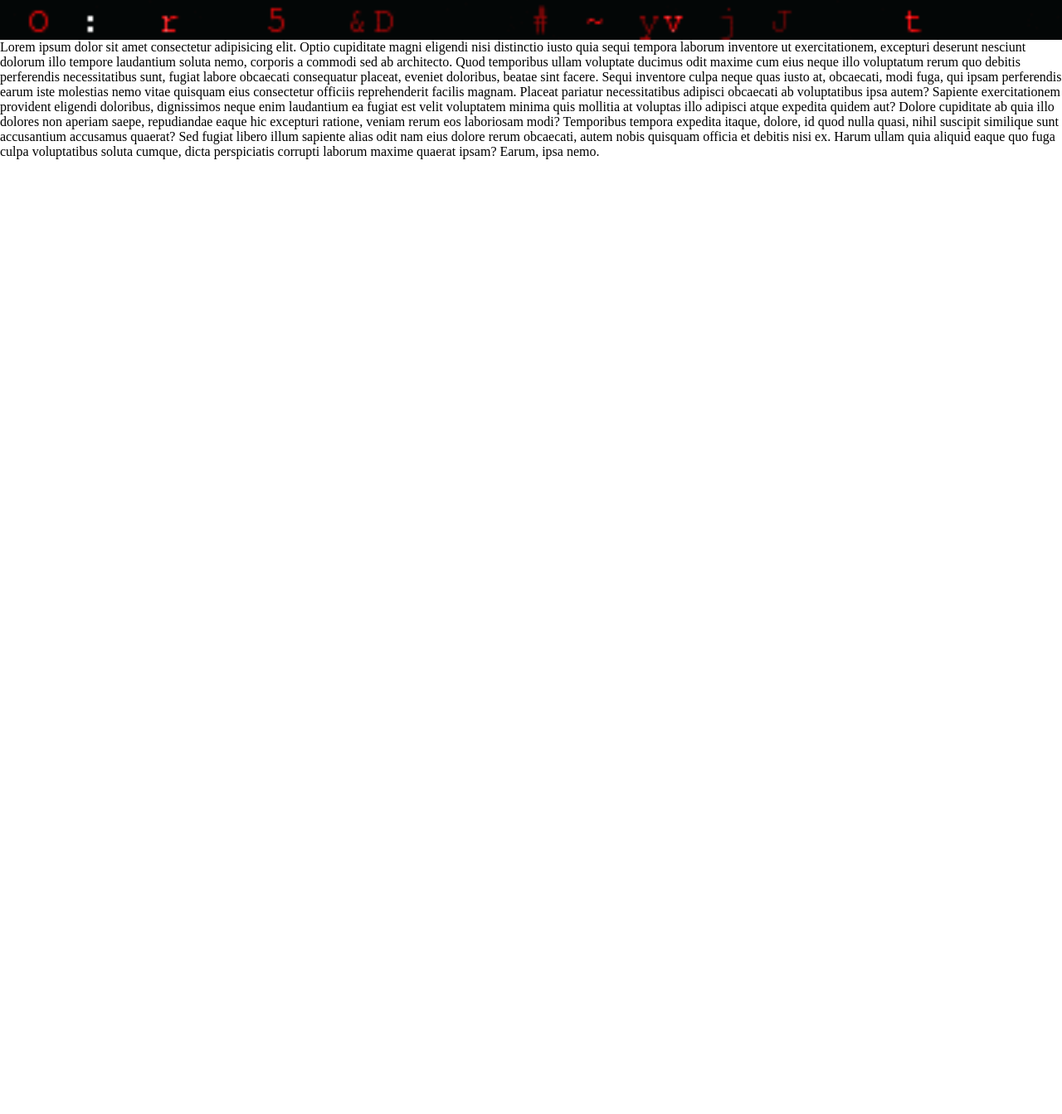
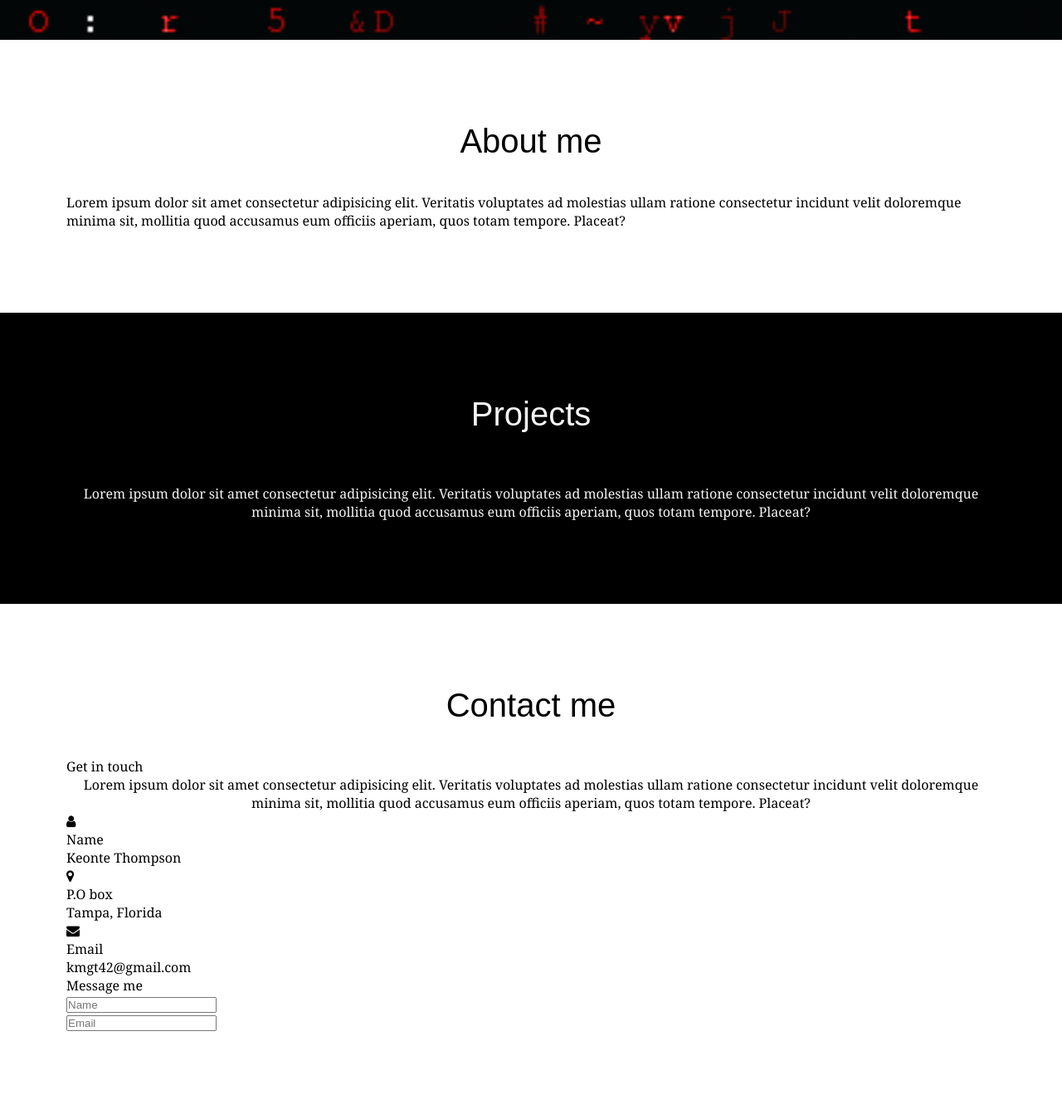
Before and after one commit to kthom42/folio-me-porto, a plain HTML site: page index.html in a window 1280 px wide. Shown: the part 752-2095 px from the top of the page at 83% size. Before the commit the page ends 944 px from the top, so only its background shows below. Drawn offline with Linux system fonts and the light colour scheme.

Commit message:
added html for contact info

```diff
--- a/assets/css/css stylesheet.css
+++ b/assets/css/css stylesheet.css
@@ -50,6 +50,7 @@
 
 .home{
     display: flex;
+    /*source https://gfycat.com/actualneglectedemperorpenguin-the-matrix-laurence-fishburne-carrie-anne-moss*/
     background: url("../images/matrix.gif"), no-repeat center;
     height: 100vh;
     color: whitesmoke;
@@ -90,6 +91,91 @@
 
 }
 
+/*about section*/
+
+section{
+    padding: 100px 0;
+}
+
+.about{
+    font-family: Georgia, 'Times New Roman', Times, serif;
+
+}
+
+.about .title{
+    text-align: center;
+    font-family: fantasy;
+    font-size: 40px;
+    font-weight: 500;
+    padding-bottom: 40px;
+}
+
+.about .about-content p{
+    text-align: center;
+}
+
+/*projects section*/
+
+section{
+    padding: 100px 0;
+}
+
+.projects{
+    font-family: Georgia, 'Times New Roman', Times, serif;
+    background-color: black;
+
+}
+
+.projects .title{
+    text-align: center;
+    font-family: fantasy;
+    font-size: 40px;
+    font-weight: 500;
+    padding-bottom: 40px;
+    color: whitesmoke;
+}
+
+.projects .projects-content p{
+    text-align: center;
+    color: whitesmoke;
+}
+
+/*contact section*/
+
+section{
+    padding: 100px 0;
+}
+
+.contact{
+    font-family: Georgia, 'Times New Roman', Times, serif;
+
+}
+
+.contact .title{
+    text-align: center;
+    font-family: fantasy;
+    font-size: 40px;
+    font-weight: 500;
+    padding-bottom: 40px;
+}
+
+.contact .contact-content p{
+    text-align: center;
+}
+
+.contact .contact-content .column{
+    width: calc(50% -30%);
+}
+
+.about .about-content,
+.projects .projects-content,
+.contact .contact-content{
+    display: flex;
+    flex-wrap: wrap;
+    align-items: center;
+    justify-content: space-between;
+}
+
 @media (max-width:539px){
     .max-width{
         padding: 0 50px;
--- a/index.html
+++ b/index.html
@@ -8,16 +8,18 @@
     <meta name="viewport" content="width-device-width, initial-scale=1">
 
     <link rel="stylesheet" type="text/css" href="./assets/css/css stylesheet.css" />
+    <link rel="stylesheet" href="https://cdnjs.cloudflare.com/ajax/libs/font-awesome/4.7.0/css/font-awesome.min.css">
     </head>
     <body>
         <nav class="navbar">
             <section class="max-width">
                 <h1 class="name"><a href="#">Know <span>Me</span> Now</a></h1>
                 <ul class="directory">
-                    <li><a href="#">Home</a></li>
-                    <li><a href="#">About me</a></li>
-                    <li><a href="#">Projects</a></li>
-                    <li><a href="#">Contact me</a></li>
+                    <li><a href="#Home">Home</a></li>
+                    <li><a href="#About me">About me</a></li>
+                    <li><a href="#Projects">Projects</a></li>
+                    <li><a href="#Contact">Contact me</a></li>
+
 
 
 
@@ -32,7 +34,7 @@
 
         </nav>
 
-        <section class="home" id="home">
+        <section class="home" id="Home">
             <div class="max-width">
                 <img class="pic" src="./assets/images/oldie.jpg" alt="picture of me wearing a hat">
                 <div class="home-content">
@@ -44,7 +46,86 @@
 
 </section>
 
-<p>Lorem ipsum dolor sit amet consectetur adipisicing elit. Optio cupiditate magni eligendi nisi distinctio iusto quia sequi tempora laborum inventore ut exercitationem, excepturi deserunt nesciunt dolorum illo tempore laudantium soluta nemo, corporis a commodi sed ab architecto. Quod temporibus ullam voluptate ducimus odit maxime cum eius neque illo voluptatum rerum quo debitis perferendis necessitatibus sunt, fugiat labore obcaecati consequatur placeat, eveniet doloribus, beatae sint facere. Sequi inventore culpa neque quas iusto at, obcaecati, modi fuga, qui ipsam perferendis earum iste molestias nemo vitae quisquam eius consectetur officiis reprehenderit facilis magnam. Placeat pariatur necessitatibus adipisci obcaecati ab voluptatibus ipsa autem? Sapiente exercitationem provident eligendi doloribus, dignissimos neque enim laudantium ea fugiat est velit voluptatem minima quis mollitia at voluptas illo adipisci atque expedita quidem aut? Dolore cupiditate ab quia illo dolores non aperiam saepe, repudiandae eaque hic excepturi ratione, veniam rerum eos laboriosam modi? Temporibus tempora expedita itaque, dolore, id quod nulla quasi, nihil suscipit similique sunt accusantium accusamus quaerat? Sed fugiat libero illum sapiente alias odit nam eius dolore rerum obcaecati, autem nobis quisquam officia et debitis nisi ex. Harum ullam quia aliquid eaque quo fuga culpa voluptatibus soluta cumque, dicta perspiciatis corrupti laborum maxime quaerat ipsam? Earum, ipsa nemo.</p>
+<section class="about" id="About me">
+    <div class="max-width">
+        <h2 class="title">About me</h2>
+       <div class="home-content">
+    <p>Lorem ipsum dolor sit amet consectetur adipisicing elit. Veritatis voluptates ad molestias ullam ratione consectetur incidunt velit doloremque minima sit, mollitia quod accusamus eum officiis aperiam, quos totam tempore. Placeat?</p>
+
+
+        </div>
+</div>
+
+</section>
+
+<section class="projects" id="Projects">
+    <div class="max-width">
+        <h2 class="title">Projects</h2>
+       <div class="projects-content">
+           <div class="card">
+            <div class="box">
+                <i class="fa-solid fa-code"></i>
+           <p>Lorem ipsum dolor sit amet consectetur adipisicing elit. Veritatis voluptates ad molestias ullam ratione consectetur incidunt velit doloremque minima sit, mollitia quod accusamus eum officiis aperiam, quos totam tempore. Placeat?</p>
+           </div>
+        </div>
+
+
+
+        </div>
+</div>
+
+</section>
+
+<section class="contact" id="Contact">
+    <div class="max-width">
+        <h2 class="title">Contact me</h2>
+       <div class="contact-content">
+        <div class="column left">
+            <article class="text">Get in touch</article>
+    <p>Lorem ipsum dolor sit amet consectetur adipisicing elit. Veritatis voluptates ad molestias ullam ratione consectetur incidunt velit doloremque minima sit, mollitia quod accusamus eum officiis aperiam, quos totam tempore. Placeat?</p>
+    <div class="icons">
+        <div class="row">
+            <i class="fa fa-user" aria-hidden="true"></i>
+            <div class="info">
+                <div class="head">Name</div>
+                <div class="name">Keonte Thompson</div>
+            </div>
+        </div>
+
+        <div class="row">
+            <i class="fa fa-map-marker" aria-hidden="true"></i>
+            <div class="info">
+                <div class="head">P.O box</div>
+                <div class="name">Tampa, Florida</div>
+            </div>
+        </div>
+        <div class="row">
+            <i class="fa fa-envelope" aria-hidden="true"></i>
+            <div class="info">
+                <div class="head">Email</div>
+                <div class="name">kmgt42@gmail.com</div>
+            </div>
+        </div>
+    </div>
+</div>
+<div class="column right">
+    <div class="text">Message me</div>
+    <form action="#">
+        <div class="field">
+            <input type="text" placeholder="Name">
+            <div class="email">
+                <input type="email" placeholder="Email">
+            </div>
+        </div>
+    </form>
+</div>
+        </div>
+</div>
+
+</section>
+
+
+
 
 
 
```
